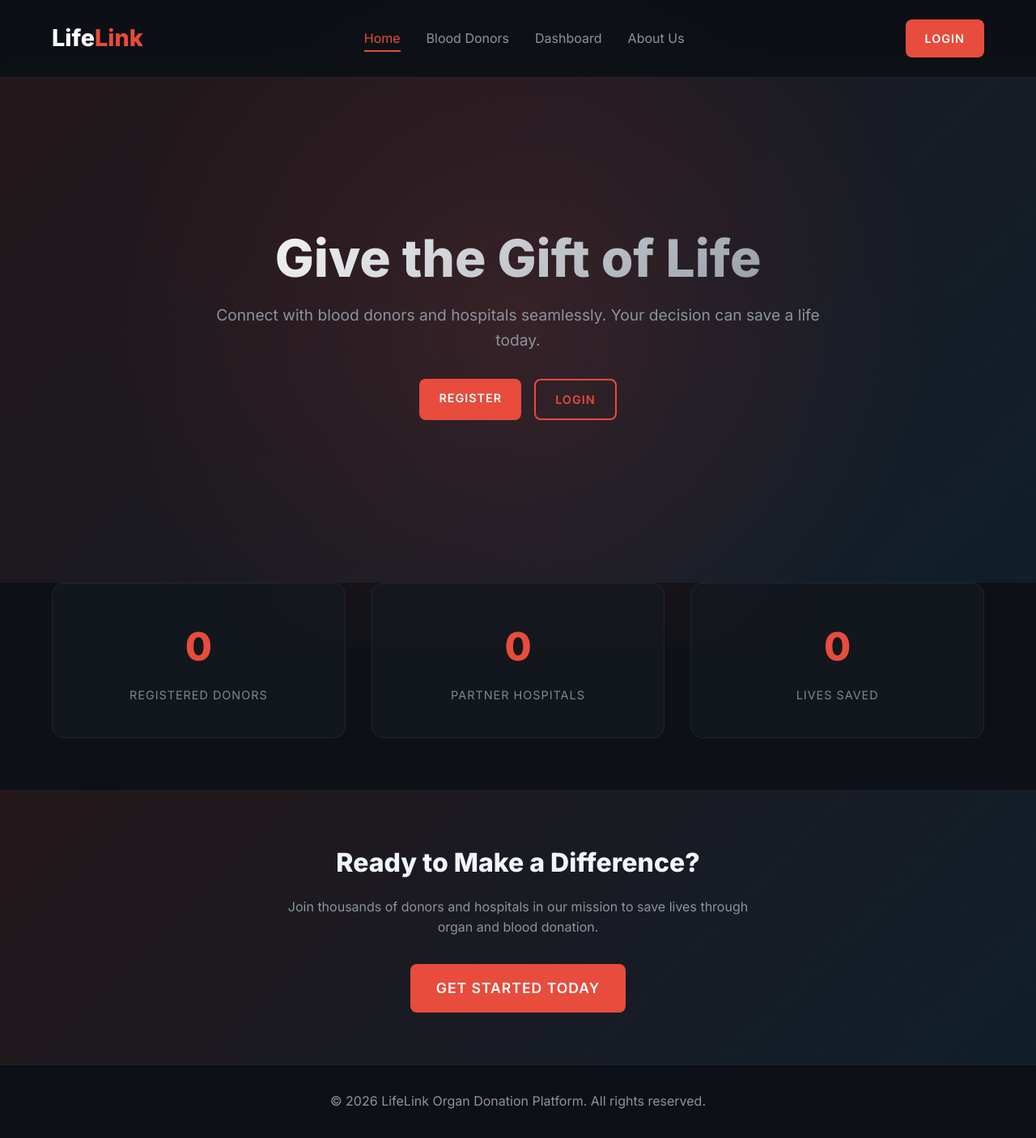
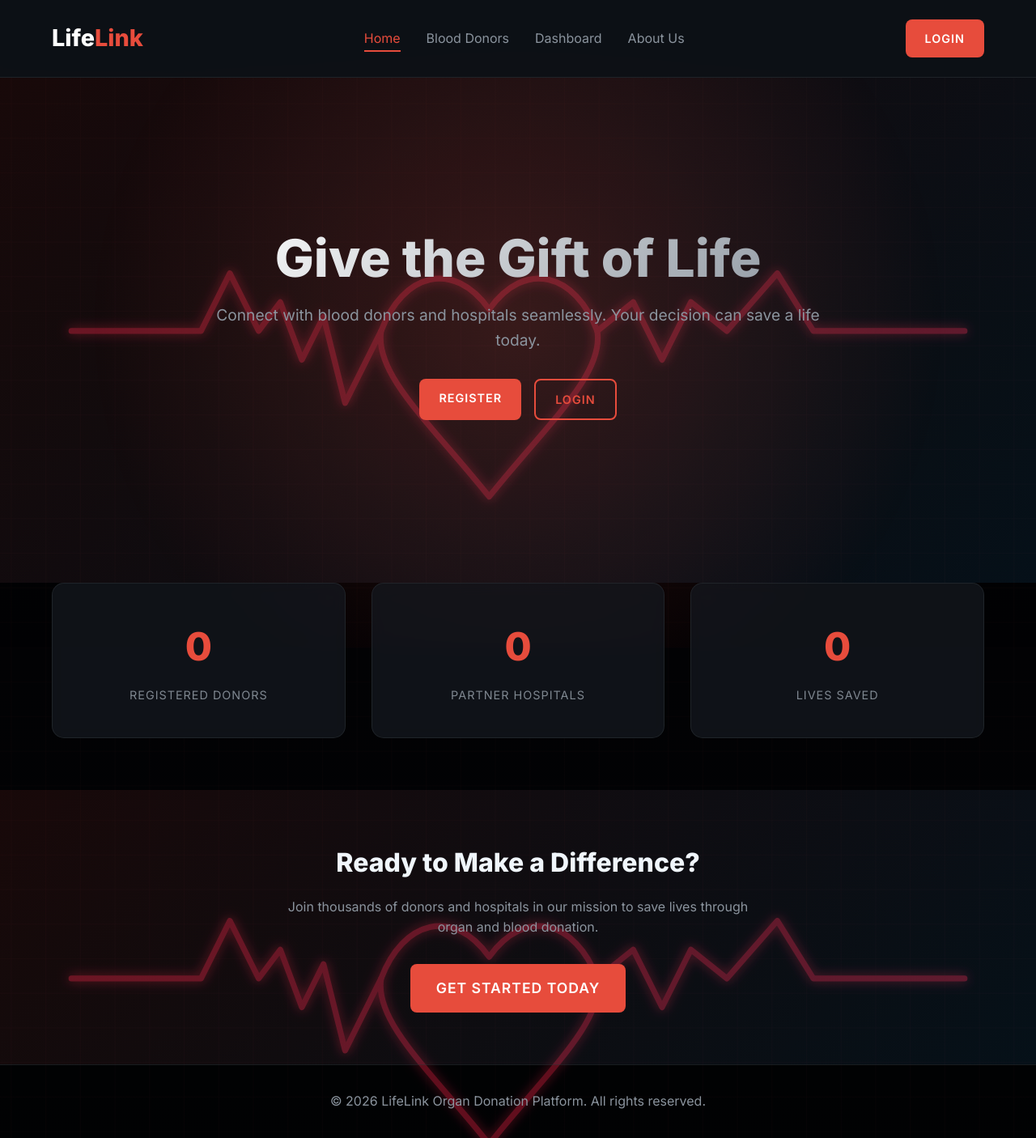
Before and after one commit to aanu0987/Mini-project, a Flask app: page / in a window 1280 px wide. Shown: the whole page at 81% size. Run offline with Flask 3, Linux system fonts and the light colour scheme; data that the repository does not hold is empty.

Commit message:
Set heartbeat image as full-page background

```diff
--- a/static/css/style.css
+++ b/static/css/style.css
@@ -23,6 +23,13 @@
 body {
     font-family: 'Inter', sans-serif;
     background-color: var(--bg-color);
+    background-image:
+        linear-gradient(rgba(0, 0, 0, 0.62), rgba(0, 0, 0, 0.62)),
+        url('/static/images/heartbeat-bg.svg');
+    background-size: cover;
+    background-position: center;
+    background-repeat: no-repeat;
+    background-attachment: fixed;
     color: var(--text-color);
     line-height: 1.6;
     overflow-x: hidden;
@@ -40,7 +47,7 @@ body::before {
     transform: translate(-50%, -50%);
     width: 100vw;
     height: 100vh;
-    background: radial-gradient(circle at 50% 50%, rgba(231, 76, 60, 0.15), transparent 70%);
+    background: radial-gradient(circle at 50% 50%, rgba(231, 76, 60, 0.2), transparent 70%);
     z-index: -1;
     pointer-events: none;
 }
```
Also changed, not shown: static/images/heartbeat-bg.svg (added).
